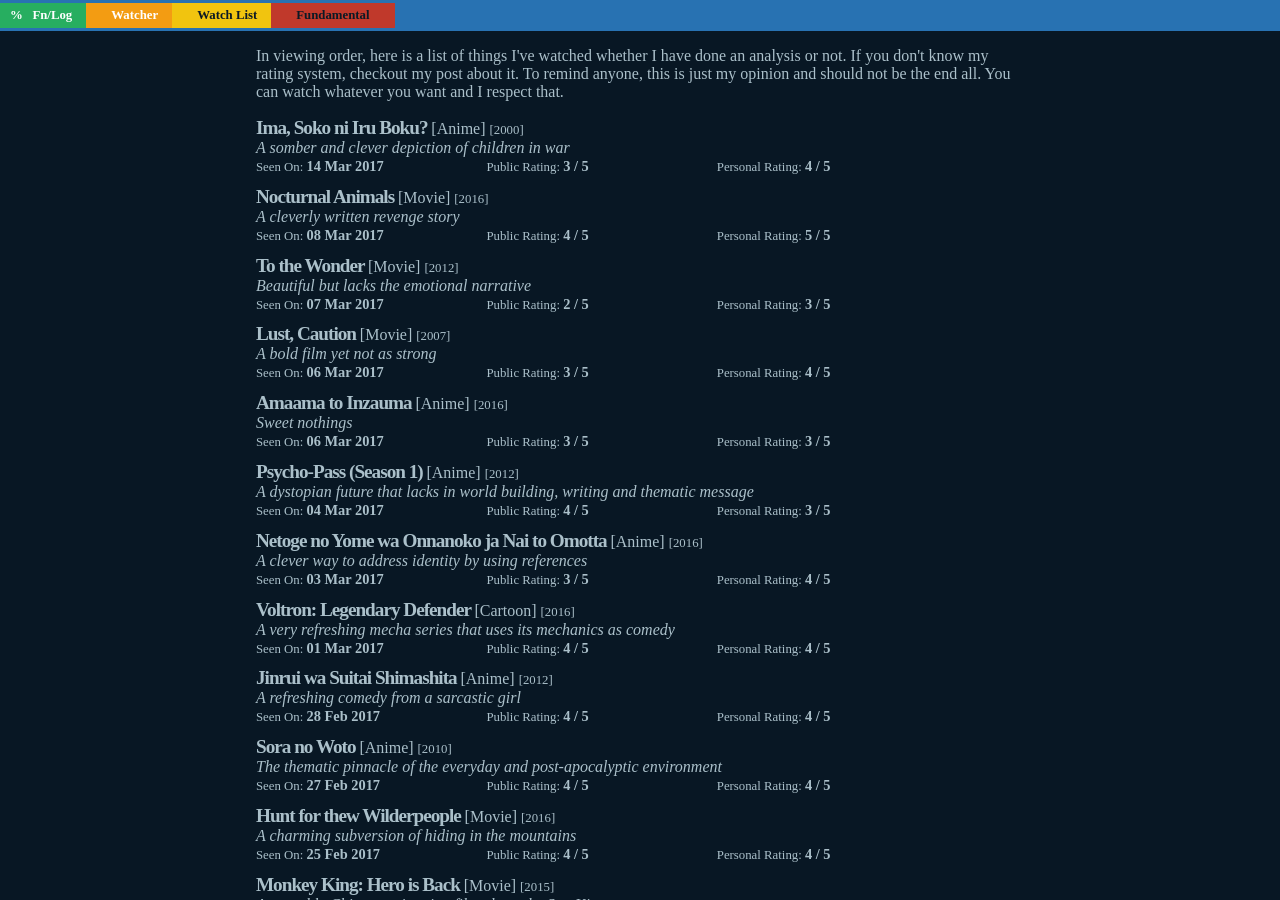
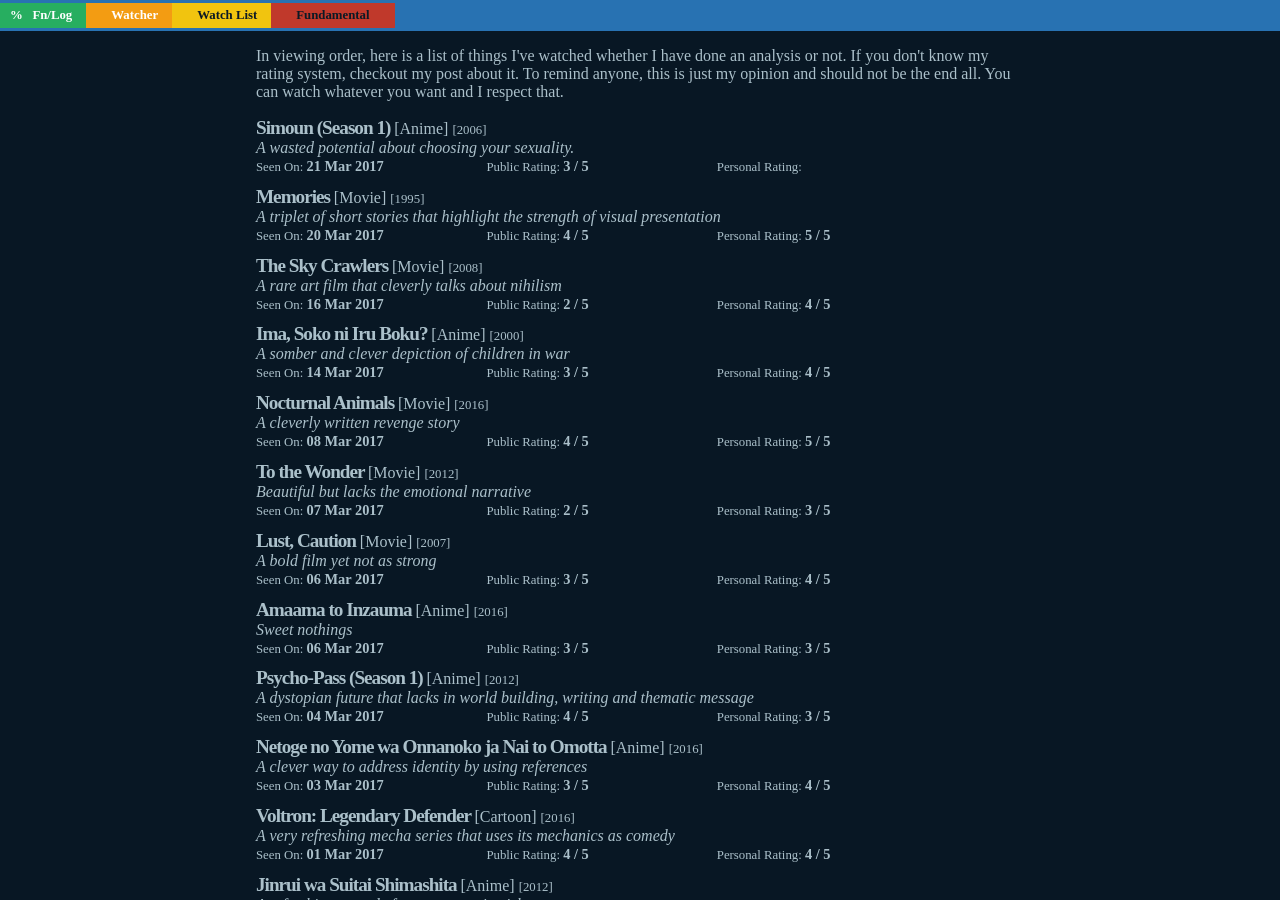
Before and after one commit to FrancisMurillo/FrancisMurillo.github.io, a Jekyll site: the page built from watcher/watch-list.html, in a window 1280 px wide and 900 px high. Built offline with Jekyll 4.4.1, drawn with Linux system fonts in a browser that asks for light colours.

Commit message:
Posting *Simoun*

```diff
--- a/_data/official-watch-list.yaml
+++ b/_data/official-watch-list.yaml
@@ -1,3 +1,27 @@
+- title: "Simoun (Season 1)"
+  type: "Anime"
+  year: "2006"
+  public-rating: "3 / 5"
+  personal-rating: ""
+  date: "2017-03-21"
+  quick-word: "A wasted potential about choosing your sexuality."
+  link: ""
+- title: "Memories"
+  type: "Movie"
+  year: "1995"
+  public-rating: "4 / 5"
+  personal-rating: "5 / 5"
+  date: "2017-03-20"
+  quick-word: "A triplet of short stories that highlight the strength of visual presentation"
+  link: ""
+- title: "The Sky Crawlers"
+  type: "Movie"
+  year: "2008"
+  public-rating: "2 / 5"
+  personal-rating: "4 / 5"
+  date: "2017-03-16"
+  quick-word: "A rare art film that cleverly talks about nihilism"
+  link: ""
 - title: "Ima, Soko ni Iru Boku?"
   type: "Anime"
   year: "2000"
```
Also changed, not shown: watcher/_posts/2017-03-21-Simoun - Reason For Dropping.html (added, +224 -0 lines), watcher/images/simoun--cover.png (added), watcher/images/simoun--fan-service.png (added), watcher/images/simoun--female-environment.png (added), watcher/images/simoun--manly-reason.png (added), watcher/images/simoun--objectification.png (added).
